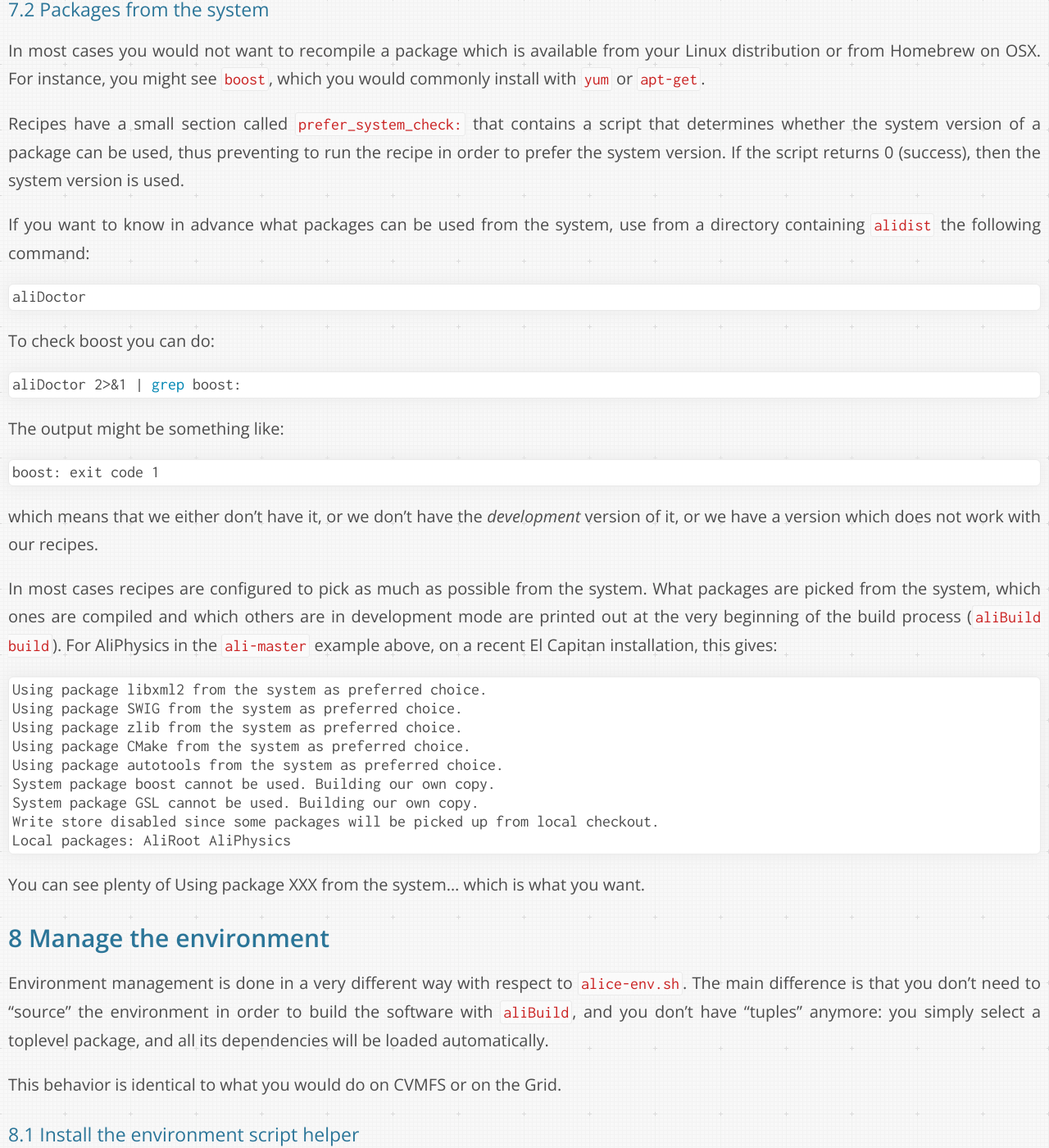
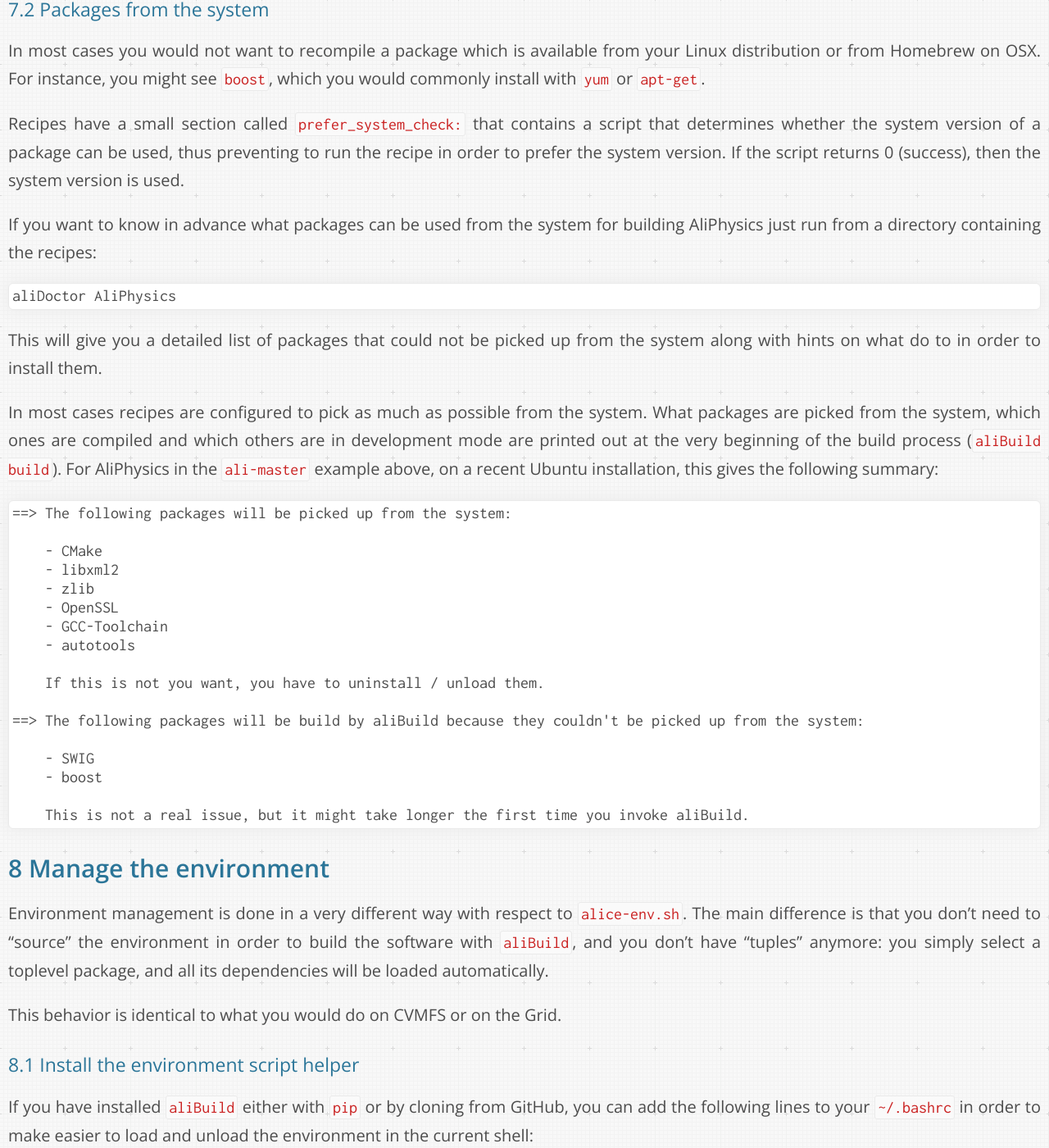
Before and after one commit to dberzano/dberzano.github.io, a Jekyll site: the page built from alice/alibuild/index.md, in a window 1280 px wide and 1400 px high, scrolled down 15522 px. Shown: the whole window at 82% size. Built offline with Jekyll 4.4.1, drawn with Linux system fonts in a browser that asks for light colours.

Commit message:
Update aliDoctor documentation (#9)

````diff
--- a/alice/alibuild/index.md
+++ b/alice/alibuild/index.md
@@ -676,48 +676,42 @@
 preventing to run the recipe in order to prefer the system version. If the
 script returns 0 (success), then the system version is used.
 
-If you want to know in advance what packages can be used from the system, use
-from a directory containing `alidist` the following command:
+If you want to know in advance what packages can be used from the system for
+building AliPhysics just run from a directory containing the recipes:
 
 ```bash
-aliDoctor
+aliDoctor AliPhysics
 ```
 
-To check boost you can do:
-
-```bash
-aliDoctor 2>&1 | grep boost:
-```
-
-The output might be something like:
-
-```
-boost: exit code 1
-```
-
-which means that we either don't have it, or we don't have the *development*
-version of it, or we have a version which does not work with our recipes.
+This will give you a detailed list of packages that could not be picked up from
+the system along with hints on what do to in order to install them.
 
 In most cases recipes are configured to pick as much as possible from the
 system. What packages are picked from the system, which ones are compiled and
 which others are in development mode are printed out at the very beginning
 of the build process (`aliBuild build`). For AliPhysics in the `ali-master`
-example above, on a recent El Capitan installation, this gives:
+example above, on a recent Ubuntu installation, this gives the following
+summary:
 
 ```
-Using package libxml2 from the system as preferred choice.
-Using package SWIG from the system as preferred choice.
-Using package zlib from the system as preferred choice.
-Using package CMake from the system as preferred choice.
-Using package autotools from the system as preferred choice.
-System package boost cannot be used. Building our own copy.
-System package GSL cannot be used. Building our own copy.
-Write store disabled since some packages will be picked up from local checkout.
-Local packages: AliRoot AliPhysics
+==> The following packages will be picked up from the system:
+
+    - CMake
+    - libxml2
+    - zlib
+    - OpenSSL
+    - GCC-Toolchain
+    - autotools
+
+    If this is not you want, you have to uninstall / unload them.
+
+==> The following packages will be build by aliBuild because they couldn't be picked up from the system:
+
+    - SWIG
+    - boost
+
+    This is not a real issue, but it might take longer the first time you invoke aliBuild.
 ```
-
-You can see plenty of **Using package XXX from the system...** which is what you
-want.
 
 
 Manage the environment
````
